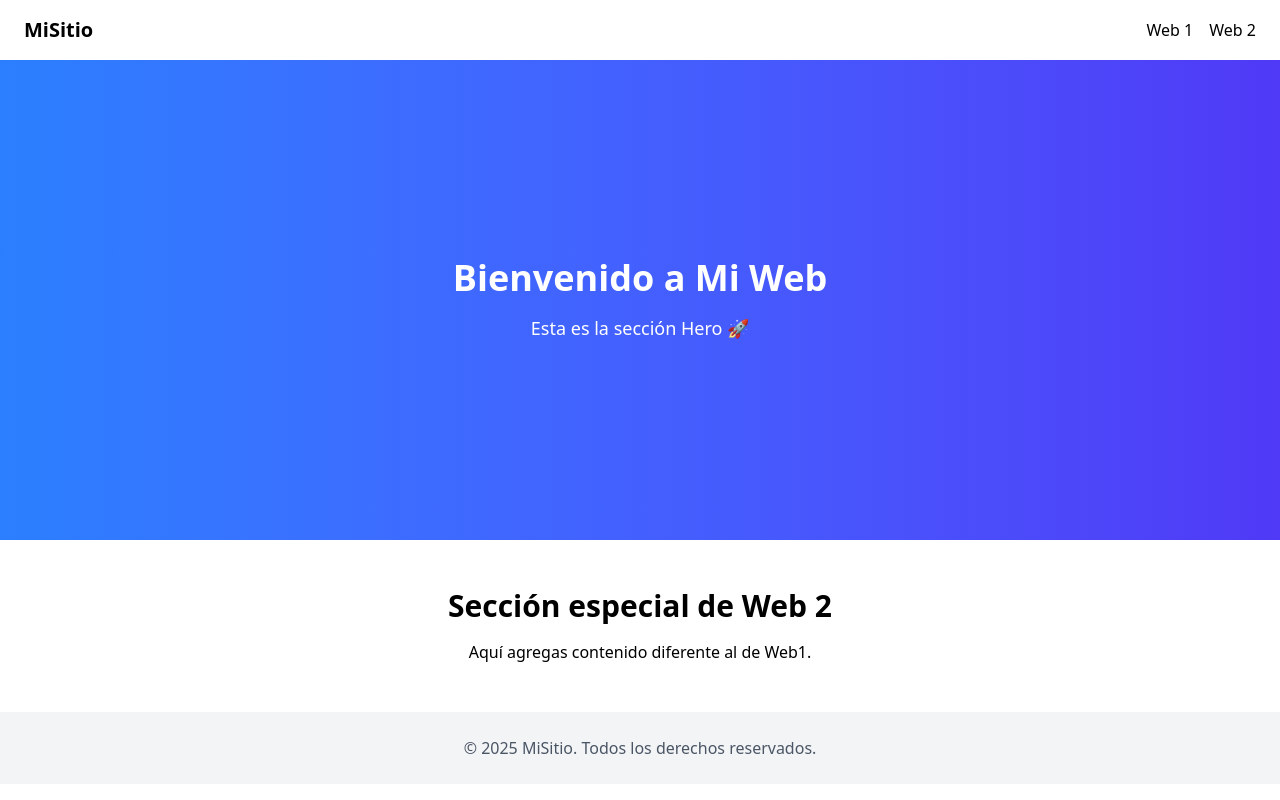
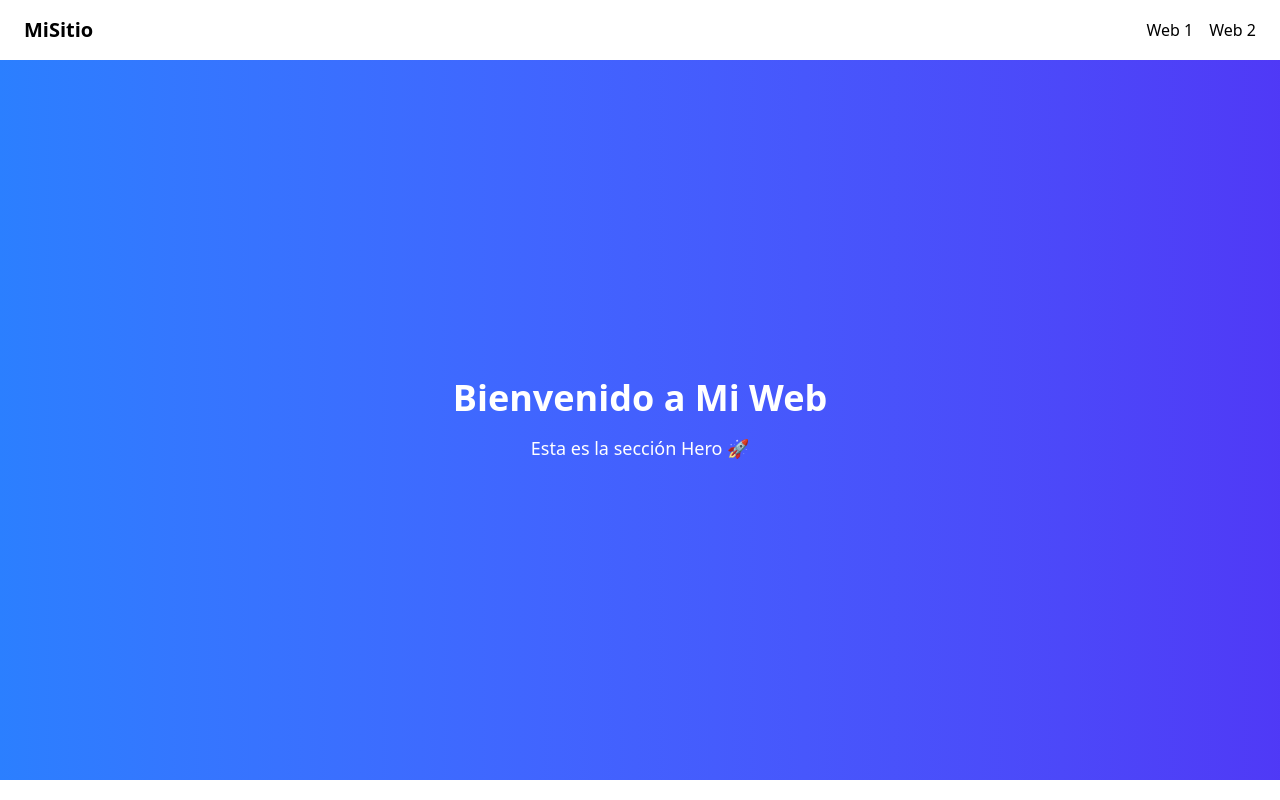
Before and after one commit to SoftiaNIC/agromaps_website, a React (Vite) app in the folder AGWEB/: page /web2 in a window 1280 px wide. Shown: the top 800 px of the page. Built offline with nearby package versions, Linux system fonts and the light colour scheme.

Commit message:
Siguen las pruebas para verificar que todo este correcto.

```diff
--- a/AGWEB/src/components/Hero.tsx
+++ b/AGWEB/src/components/Hero.tsx
@@ -6,7 +6,7 @@ export default function Hero() {
             initial={{ opacity: 0, y: 40 }}
             animate={{ opacity: 1, y: 0 }}
             transition={{ duration: 0.6 }}
-            className="h-[60vh] flex flex-col justify-center items-center bg-gradient-to-r from-blue-500 to-indigo-600 text-white"
+            className="h-[90vh] flex flex-col justify-center items-center bg-gradient-to-r from-blue-500 to-indigo-600 text-white"
         >
             <h2 className="text-4xl font-bold mb-4">Bienvenido a Mi Web</h2>
             <p className="text-lg">Esta es la sección Hero 🚀</p>
--- a/AGWEB/src/pages/web2.tsx
+++ b/AGWEB/src/pages/web2.tsx
@@ -9,7 +9,7 @@ export default function Web2() {
             <Navbar />
             <Hero />
             <section className="px-6 py-12 text-center">
-                <h2 className="text-3xl font-bold mb-4">Sección especial de Web 2</h2>
+                <h2 className="text-3xl font-bold mb-4">PROBANDO SI FUNCIONA WEB 2</h2>
                 <p>Aquí agregas contenido diferente al de Web1.</p>
             </section>
             <Footer />
```
